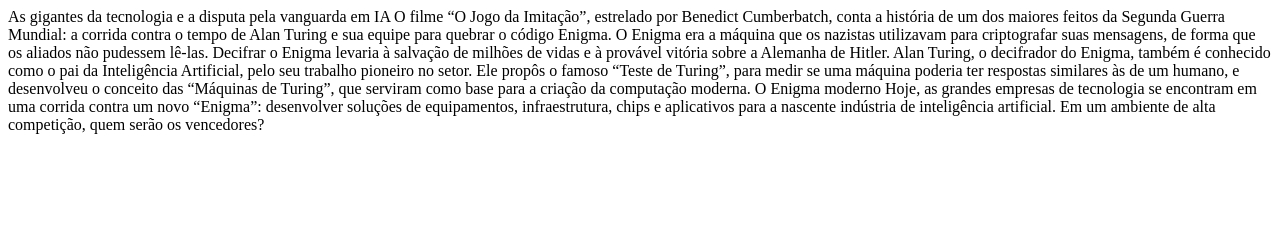
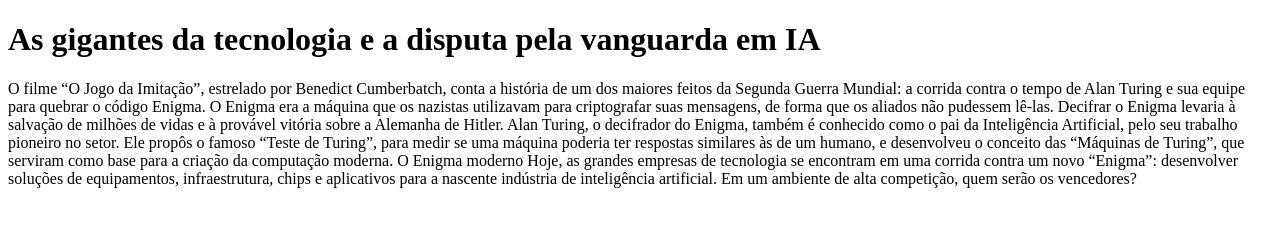
Before and after one commit to Inferdes/Filme-Enigma-Alunos, a plain HTML site: page index.html in a window 1280 px wide. Drawn offline with Linux system fonts and the light colour scheme.

Commit message:
titulo 1

```diff
--- a/index.html
+++ b/index.html
@@ -6,7 +6,7 @@
     <title>Document</title>
 </head>
 <body>
-    As gigantes da tecnologia e a disputa pela vanguarda em IA
+<h1>As gigantes da tecnologia e a disputa pela vanguarda em IA</h1>
 
 
 O filme “O Jogo da Imitação”, estrelado por Benedict Cumberbatch, conta a história de um dos maiores feitos da Segunda Guerra Mundial: a corrida contra o tempo de Alan Turing e sua equipe para quebrar o código Enigma.
```
